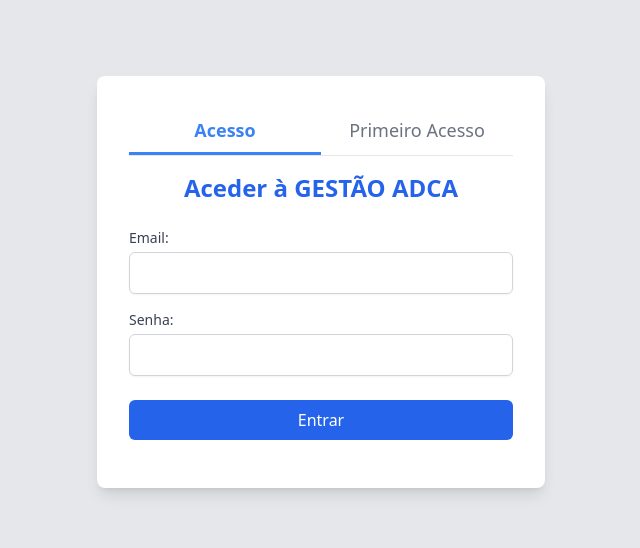
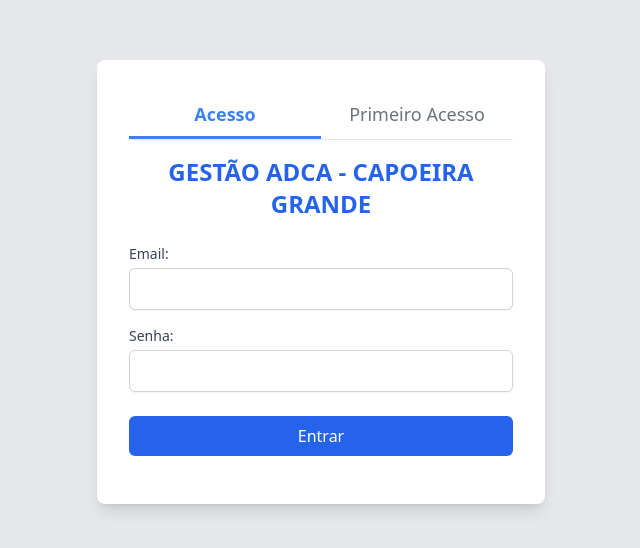
Before and after one commit to AngelinoRebelo/gestao-capoeira, a plain HTML site: page index.html in a window 1280 px wide. Shown: the part 118-666 px from the top of the page, without its empty margins (319-959 px from the left). Drawn offline with nearby package versions, Linux system fonts and the light colour scheme; no server answers.

Commit message:
Update index.html

```diff
--- a/index.html
+++ b/index.html
@@ -35,7 +35,7 @@
             <!-- Conteúdo das Abas de Autenticação -->
             <!-- Formulário de Login -->
             <div id="auth-login-tab" class="auth-content-tab active">
-                <h2 class="text-2xl font-bold mb-6 text-center text-blue-600">Aceder à GESTÃO ADCA</h2>
+                <h2 class="text-2xl font-bold mb-6 text-center text-blue-600">GESTÃO ADCA - CAPOEIRA GRANDE</h2>
                 <form id="login-form">
                     <div class="mb-4">
                         <label for="login-email" class="block text-sm font-medium text-gray-700 mb-1">Email:</label>
```
